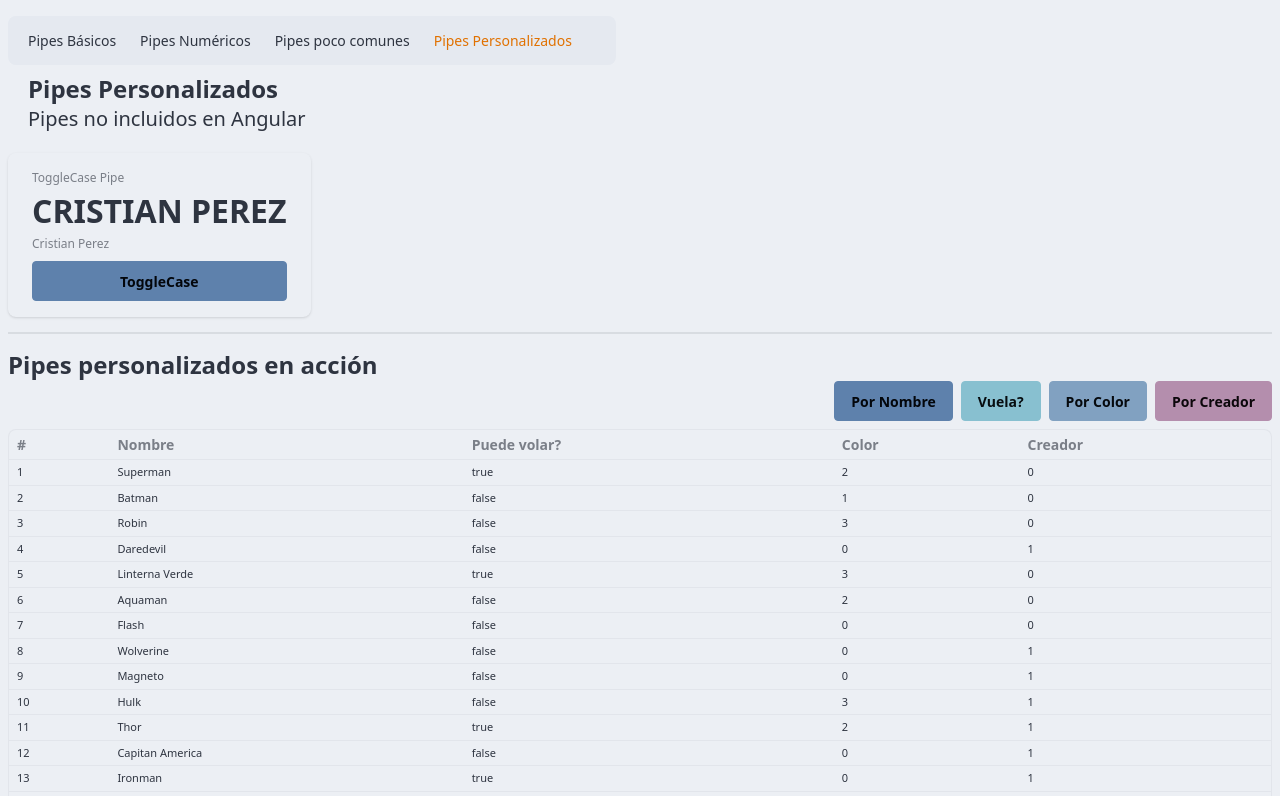
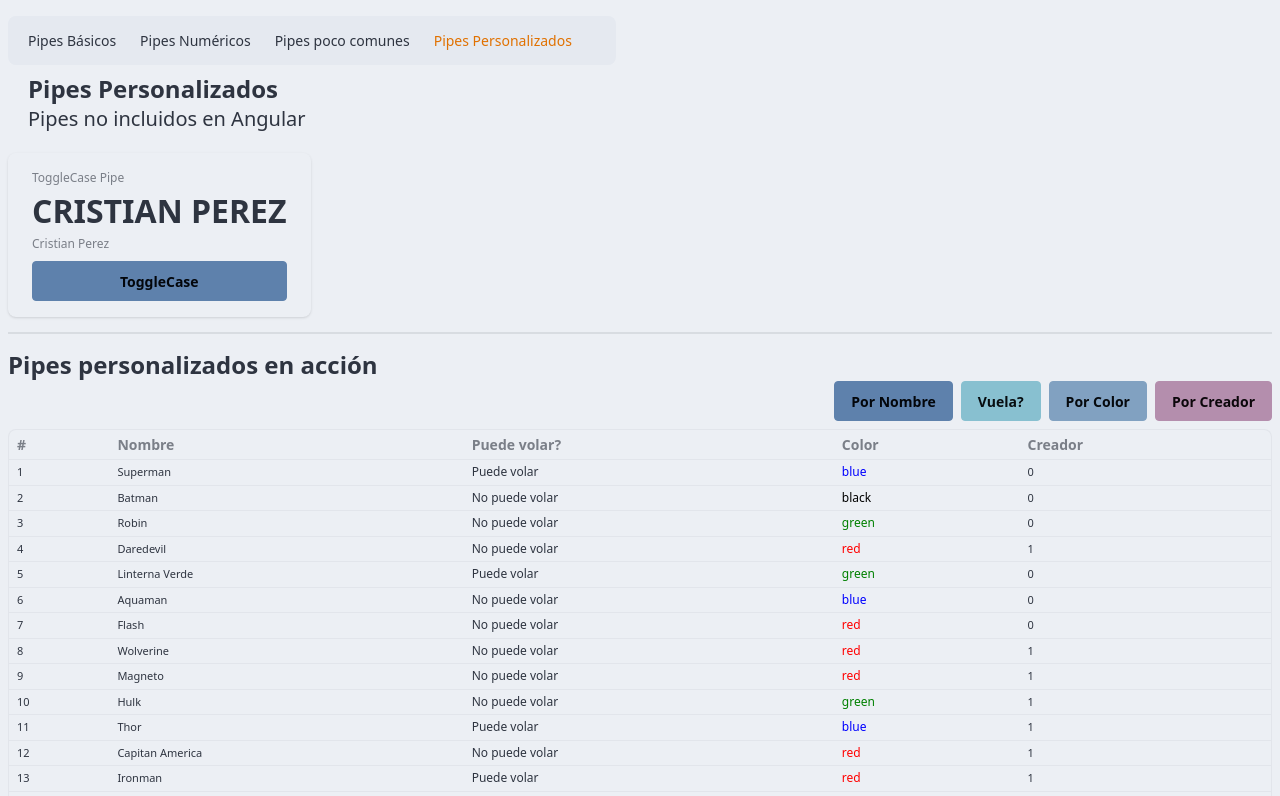
Before and after one commit to cristian-perez-incio/pipes-app-2025, an Angular app: page /custom in a window 1280 px wide. Shown: the top 796 px of the page. Built offline with nearby package versions, Linux system fonts and the light colour scheme.

Commit message:
CanFly Pipe and HeroColor Pipe

```diff
--- a/src/app/pages/custom-page/custom-page.html
+++ b/src/app/pages/custom-page/custom-page.html
@@ -43,8 +43,16 @@
       <tr>
         <td>{{i+1}}</td>
         <td>{{hero.name}}</td>
-        <td>{{hero.canFly}}</td>
-        <td>{{hero.color}}</td>
+        <td>
+          <span class="text-xs w-44" [class.text-emerald-900]="hero.canFly" [class.text-orange-500]="!hero.canFly">
+            {{hero.canFly | canFly}}
+          </span>
+        </td>
+        <td>
+          <span class="text-xs w-44" [style.color]="hero.color | heroColor">
+            {{hero.color | heroColor}}
+          </span>
+        </td>
         <td>{{hero.creator}}</td>
       </tr>
       }
--- a/src/app/pages/custom-page/custom-page.ts
+++ b/src/app/pages/custom-page/custom-page.ts
@@ -1,11 +1,13 @@
 import { Component, signal } from '@angular/core';
 
+import { heroes } from '../../data/heroes.data';
 import { ToggleCasePipe } from '../../pipes/toggle-case.pipe';
-import { heroes } from '../../data/heroes.data';
+import { CanFlyPipe } from '../../pipes/can-fly.pipe';
+import { HeroColorPipe } from '../../pipes/hero-color.pipe';
 
 @Component({
   selector: 'app-custom-page',
-  imports: [ToggleCasePipe],
+  imports: [ToggleCasePipe, CanFlyPipe, HeroColorPipe],
   templateUrl: './custom-page.html'
 })
 export default class CustomPage {
--- /dev/null
+++ b/src/app/pipes/can-fly.pipe.ts
@@ -0,0 +1,13 @@
+import { Pipe, PipeTransform } from '@angular/core';
+
+@Pipe({
+  name: 'canFly'
+})
+
+export class CanFlyPipe implements PipeTransform {
+
+  transform(value: boolean): string {
+    return value ? 'Puede volar' : 'No puede volar';
+  }
+
+}
--- /dev/null
+++ b/src/app/pipes/hero-color.pipe.ts
@@ -0,0 +1,15 @@
+import { Pipe, PipeTransform } from '@angular/core';
+
+import { Color } from '../interfaces/hero.interface';
+
+@Pipe({
+  name: 'heroColor'
+})
+
+export class HeroColorPipe implements PipeTransform {
+
+  transform(value: Color): string {
+    return Color[value];
+  }
+
+}
```
